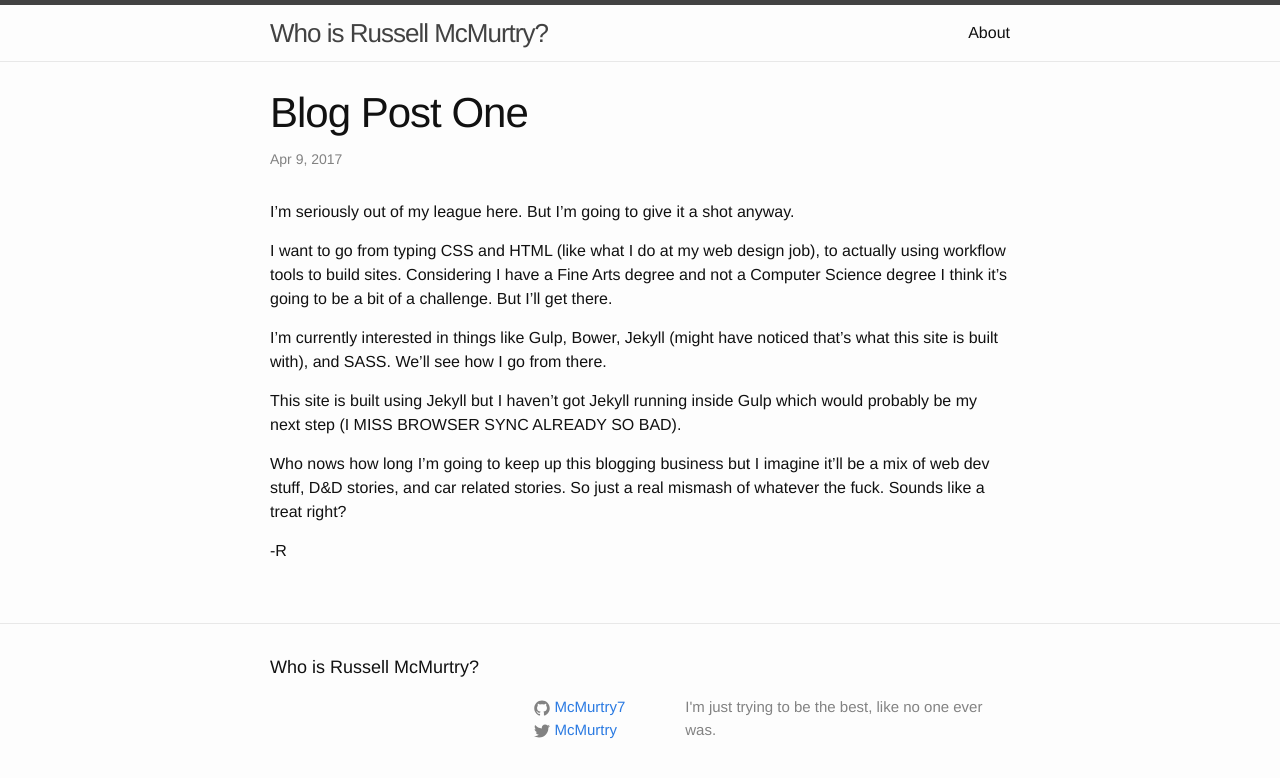
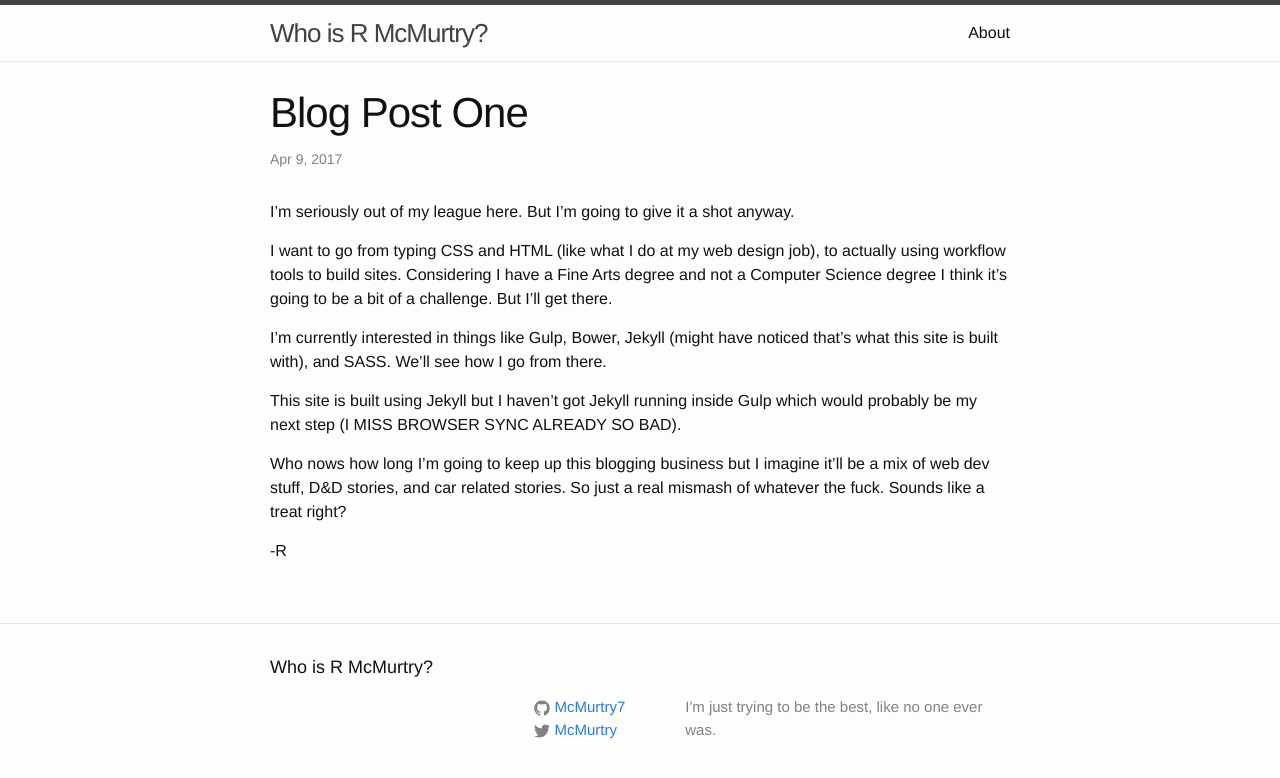
Before and after one commit to McMurtry7/mcmurtry7.github.io, a Jekyll site: the page built from _posts/2017-04-08-blog-post-one.markdown, in a window 1280 px wide. Shown: the top 778 px of the page. Built offline with Jekyll 4.4.1, drawn with Linux system fonts in a browser that asks for light colours.

Commit message:
russell to r

```diff
--- a/_config.yml
+++ b/_config.yml
@@ -13,7 +13,7 @@
 # you will see them accessed via {{ site.title }}, {{ site.email }}, and so on.
 # You can create any custom variable you would like, and they will be accessible
 # in the templates via {{ site.myvariable }}.
-title: Who is Russell McMurtry?
+title: Who is R McMurtry?
 email: russellmcmurtry(at)gmail.com
 description: > # this means to ignore newlines until "baseurl:"
   I'm just trying to be the best, like no one ever was.
```
